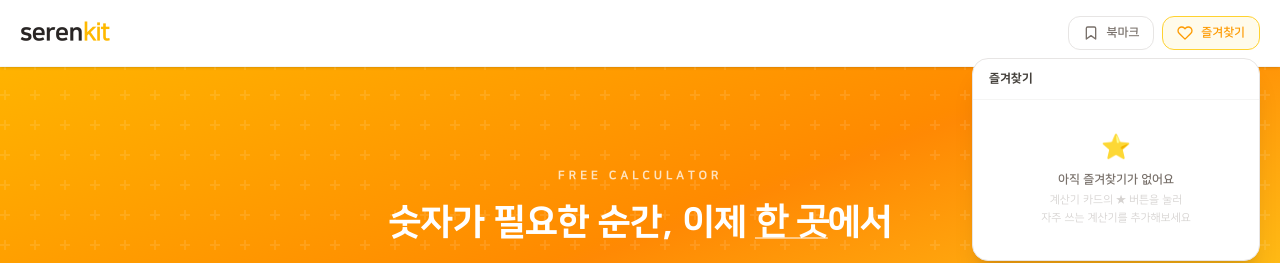
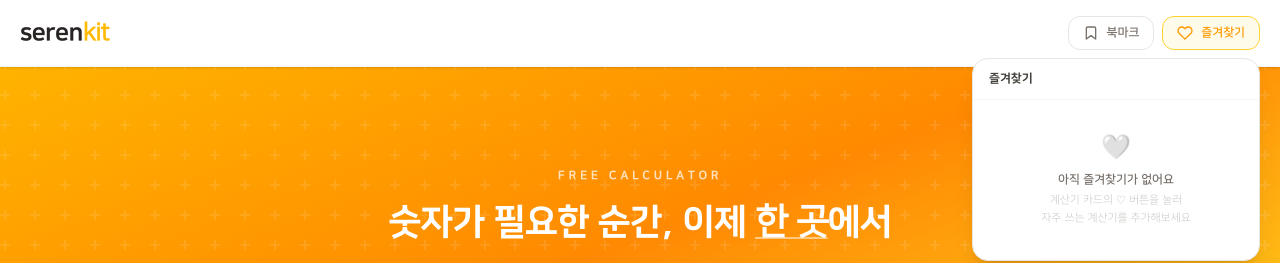
Before and after one commit to Cherisia/serenkit, a Next.js app: page / in a window 1280 px wide. Both pictures are taken after a click on the button "즐겨찾기". Shown: the top 263 px of the page. Built offline with nearby package versions, Linux system fonts and the light colour scheme.

Commit message:
즐겨찾기 드롭다운 버튼 수정

```diff
--- a/components/share/Navbar.js
+++ b/components/share/Navbar.js
@@ -157,10 +157,10 @@ export default function Navbar() {
 
                 {favCalcs.length === 0 ? (
                   <div className="px-4 py-8 text-center">
-                    <p className="text-2xl mb-2">⭐</p>
+                    <p className="text-2xl mb-2">🤍</p>
                     <p className="text-xs font-bold text-stone-500 mb-1">아직 즐겨찾기가 없어요</p>
                     <p className="text-[11px] text-stone-300 leading-relaxed">
-                      계산기 카드의 ★ 버튼을 눌러<br />자주 쓰는 계산기를 추가해보세요
+                      계산기 카드의 ♡ 버튼을 눌러<br />자주 쓰는 계산기를 추가해보세요
                     </p>
                   </div>
                 ) : (
```
